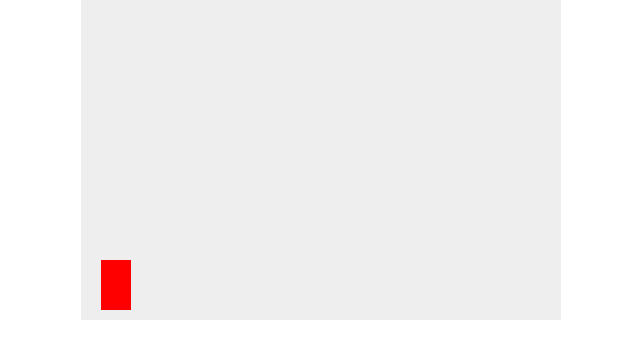
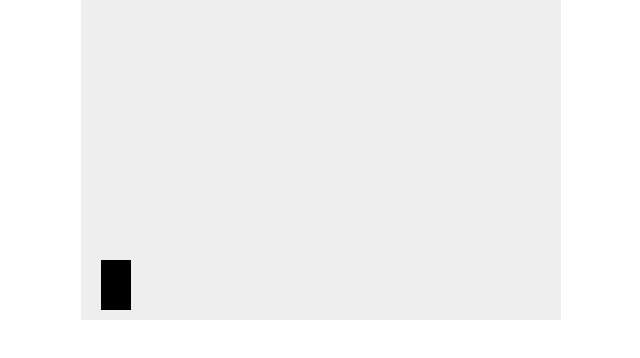
Before and after one commit to singh-saurabh/ChromeTRex-Genetic, a plain HTML site: page index.html in a window 1280 px wide. Shown: the whole page, without its empty margins (319-959 px from the left). Drawn offline with Linux system fonts and the light colour scheme.

Commit message:
started with the cacti

```diff
--- a/index.html
+++ b/index.html
@@ -20,8 +20,19 @@ var jump = 0;
 //jump 0 : not ; 1: up ; 2: down
 var dy = -3;
 var cactus1X;
-var cactus2X;
+var cactus1Type;
+var cactus2Type;
+/*
+Cactus types:
+0: small - 1
+1: small - 2
+2: small - 3
+3: Big - 1
+4: Big - 2
+5: Big - 3
+6: Mix - 4
 
+*/
 
 function draw(){
   ctx.clearRect(0, 0, canvas.width, canvas.height);
@@ -44,7 +55,7 @@ function draw(){
 function drawDino() {
   ctx.beginPath();
   ctx.rect(dinoX, dinoY, 30, 50);
-  ctx.fillStyle = "#FF0000";
+  ctx.fillStyle = "#000000";
   ctx.fill();
   ctx.closePath();
 }
```
